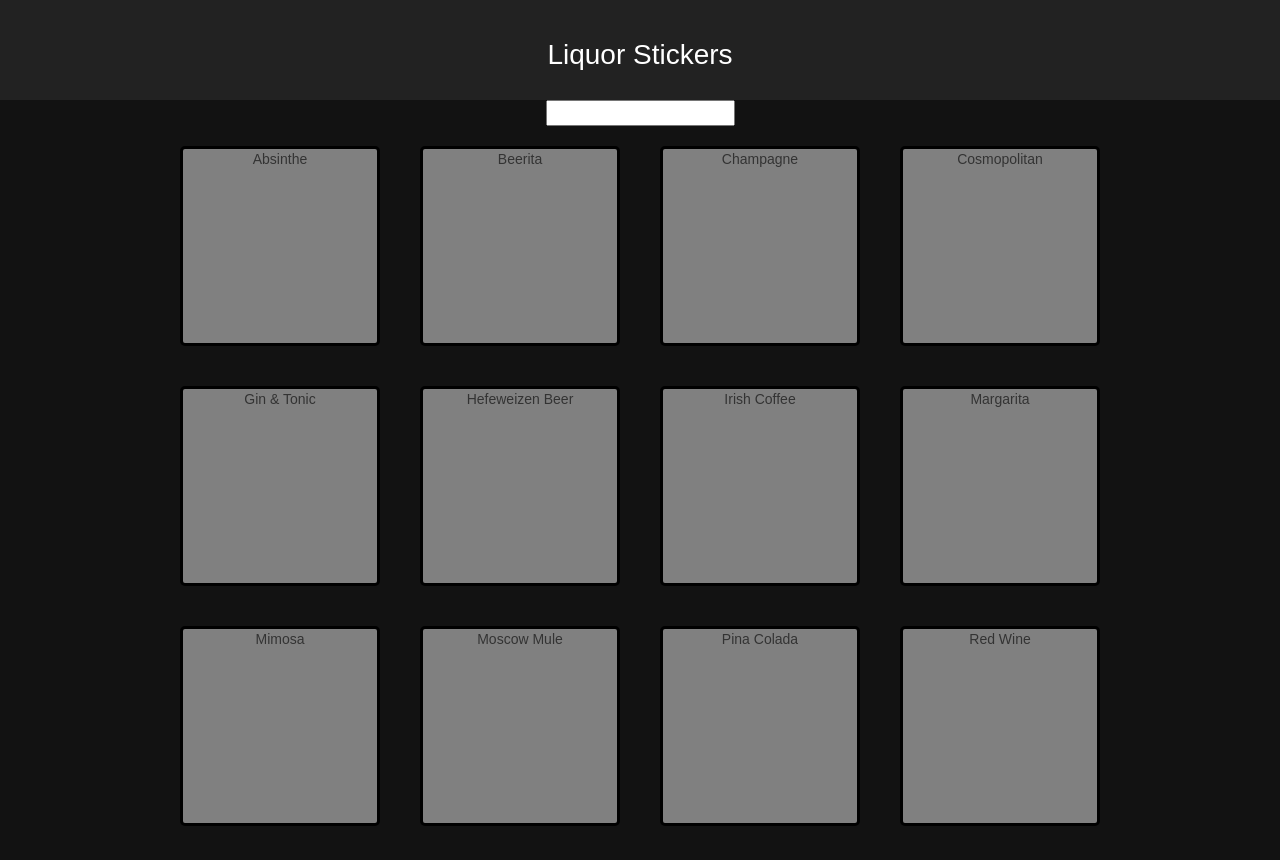
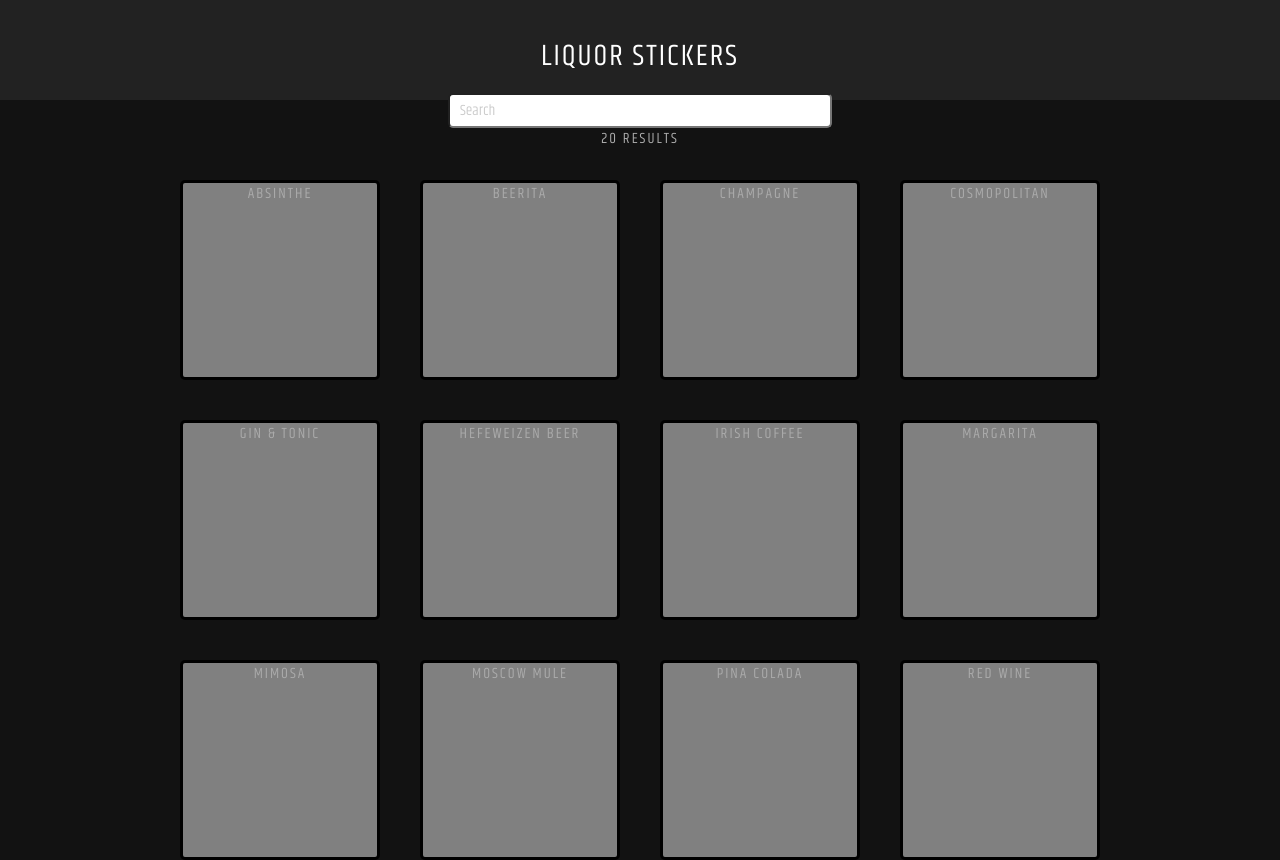
Before and after one commit to eleighbachman/liquorsticker, a React (Create React App) app: page / in a window 1280 px wide. Shown: the top 860 px of the page. Built offline with nearby package versions, Linux system fonts and the light colour scheme.

Commit message:
adding modal

```diff
--- a/package.json
+++ b/package.json
@@ -5,6 +5,7 @@
   "dependencies": {
     "react": "^16.5.0",
     "react-dom": "^16.5.0",
+    "react-responsive-modal": "^3.3.0",
     "react-scripts": "1.1.5"
   },
   "scripts": {
--- a/public/index.html
+++ b/public/index.html
@@ -9,6 +9,7 @@
       homescreen on Android. See https://developers.google.com/web/fundamentals/engage-and-retain/web-app-manifest/
     -->
     <!-- Latest compiled and minified CSS -->
+    <link href="https://fonts.googleapis.com/css?family=Khand" rel="stylesheet">
     <link rel="stylesheet" href="https://maxcdn.bootstrapcdn.com/bootstrap/3.3.7/css/bootstrap.min.css" integrity="sha384-BVYiiSIFeK1dGmJRAkycuHAHRg32OmUcww7on3RYdg4Va+PmSTsz/K68vbdEjh4u" crossorigin="anonymous">
 
     <!-- Optional theme -->
--- a/src/App.js
+++ b/src/App.js
@@ -35,14 +35,23 @@ class App extends Component {
           <h1 className="App-title">Liquor Stickers</h1>
         </header>
         <div className="searchBar">
-          <input value={this.state.search} onChange={(e) => this.handleChange(e)}/>
+          <input value={this.state.search} placeholder="Search" onChange={(e) => this.handleChange(e)}/>
         </div>
         <div className="stickerContainer container">
-          <div className="stickerList row">
-            {filteredStickers.map((sticker) => {
-              return <Sticker name={sticker} key={sticker}/>
-            })}
-          </div>
+          <p>{filteredStickers.length} Results</p>
+          {
+            filteredStickers.length > 0 ?
+            <div className="stickerList row">
+              {filteredStickers.map((sticker) => {
+                return <Sticker name={sticker} key={sticker}/>
+              })}
+            </div> :
+            <div className="noResults">
+              No results found for <span className="searchTerm">"{this.state.search}"</span>
+            </div>
+          }
+
+
         </div>
       </div>
     );
--- a/src/components/Sticker.js
+++ b/src/components/Sticker.js
@@ -1,9 +1,29 @@
 import React from 'react';
+import Modal from 'react-responsive-modal';
 
 class Sticker extends React.Component {
+  state = {
+    open: false
+  }
+
+  onOpenModal = () => {
+    this.setState({ open: true })
+  }
+
+  onCloseModal = () => {
+    this.setState({ open: false })
+  }
+
   render() {
+    const { open } = this.state;
     return(
-      <div className="stickerItem col-sm-3">{this.props.name}</div>
+      <div>
+        <div onClick={this.onOpenModal} className="stickerItem col-sm-3">{this.props.name}
+      </div>
+      <Modal open={open} onClose={this.onCloseModal} center>
+        <h1>{this.props.name}</h1>
+      </Modal>
+      </div>
     )
   }
 }
--- a/src/index.css
+++ b/src/index.css
@@ -3,4 +3,28 @@ body {
   padding: 0;
   font-family: sans-serif;
   background-color: #121212;
+  font-family: 'Khand', sans-serif;
+  text-transform: uppercase;
+  color: #aaa;
+  letter-spacing: 2px;
+  -webkit-font-smoothing: antialiased;
+  -moz-osx-font-smoothing: grayscale;
+  font-size: 1.5em;
 }
+
+input {
+  width: 30%;
+  outline: none;
+  border-radius: 5px;
+  color: #121212;
+  padding: 5px 10px;
+  margin-top: -20px;
+}
+
+input::placeholder {
+  color: #ccc;
+}
+
+.noResults {
+  height: 500px;
+}
```
Also changed, not shown: src/components/Modal.js (added), src/components/ModalLauncher.js (added), 1 other file (tests, documents, lock files or other folders).
